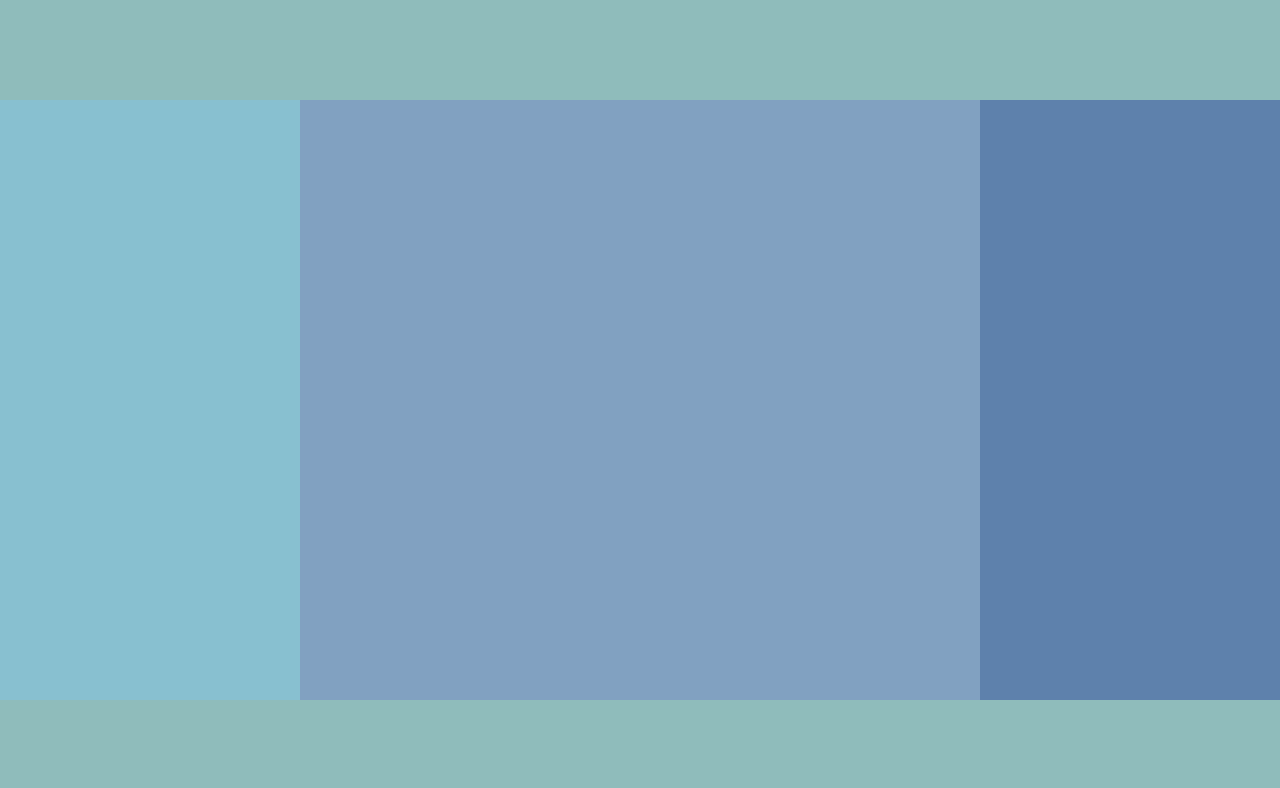
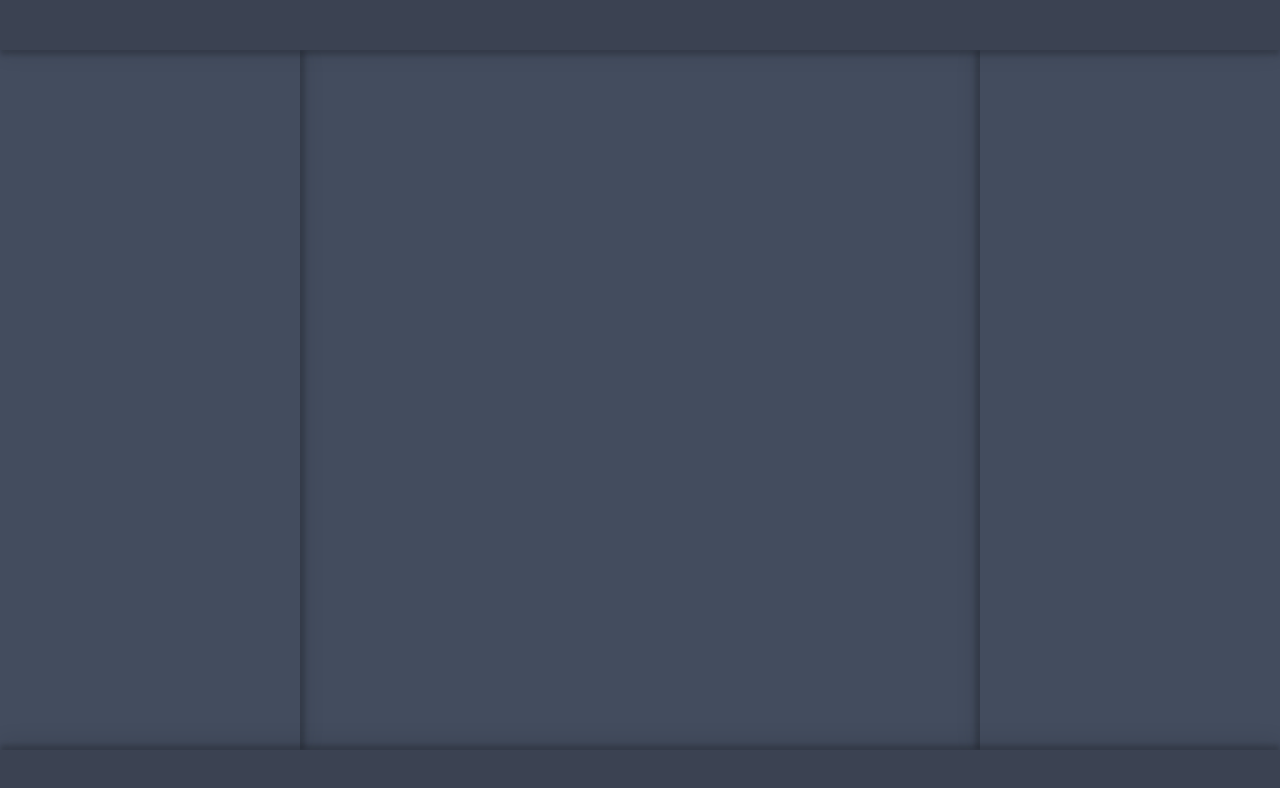
Before and after one commit to Euab/muon, a React (Create React App) app: page / in a window 1280 px wide. Shown: the top 788 px of the page. Built offline with nearby package versions, Linux system fonts and the light colour scheme.

Commit message:
Made window frameless and added basic styling

```diff
--- a/public/main.js
+++ b/public/main.js
@@ -8,6 +8,7 @@ function createWindow() {
   const mainWindow = new BrowserWindow({
     width: 800,
     height: 600,
+    frame: false,
     webPreferences: {
       preload: path.join(__dirname, 'preload.js')
     }
--- a/src/App.css
+++ b/src/App.css
@@ -13,26 +13,35 @@
 }
 
 .navbar {
-  background-color: #8fbcbb;
-  height: 100px;
+  background-color: #3b4252;
+  height: 50px;
+  -webkit-app-region: drag;
+  z-index: 20;
+  box-shadow: 0px 5px 5px 0px rgba(0, 0, 0, 0.18), 0px 5px 20px 0px rgba(0, 0, 0, 0.09);
 }
 
 .left_panel {
-  background-color: #88c0d0;
+  background-color: #434c5e;
   width: 300px;
+  box-shadow: 5px 0px 5px 0px rgba(0, 0, 0, 0.18), 5px 0px 20px 0px rgba(0, 0, 0, 0.09);
+  z-index: 10;
 }
 
 .center_panel {
-  background-color: #81a1c1;
+  background-color: #434c5e;
   flex: 1 1 auto;
 }
 
 .right_panel {
-  background-color: #5e81ac;
+  background-color: #434c5e;
   width: 300px;
+  box-shadow: -5px 0px 5px 0px rgba(0, 0, 0, 0.18), -5px 0px 20px 0px rgba(0, 0, 0, 0.09);
+  z-index: 10;
 }
 
 .footer {
-  background-color: #8fbcbb;
-  height: 100px;
+  background-color: #3b4252;
+  height: 50px;
+  z-index: 20;
+  box-shadow: 0px -5px 5px 0px rgba(0, 0, 0, 0.18), 0px -10px 20px 0px rgba(0, 0, 0, 0.09);
 }
--- a/src/index.css
+++ b/src/index.css
@@ -2,6 +2,8 @@ html {
   position: absolute;
   width: 100%;
   height: 100%;
+  -webkit-user-select: none;
+  cursor: default;
 }
 
 body {
```
